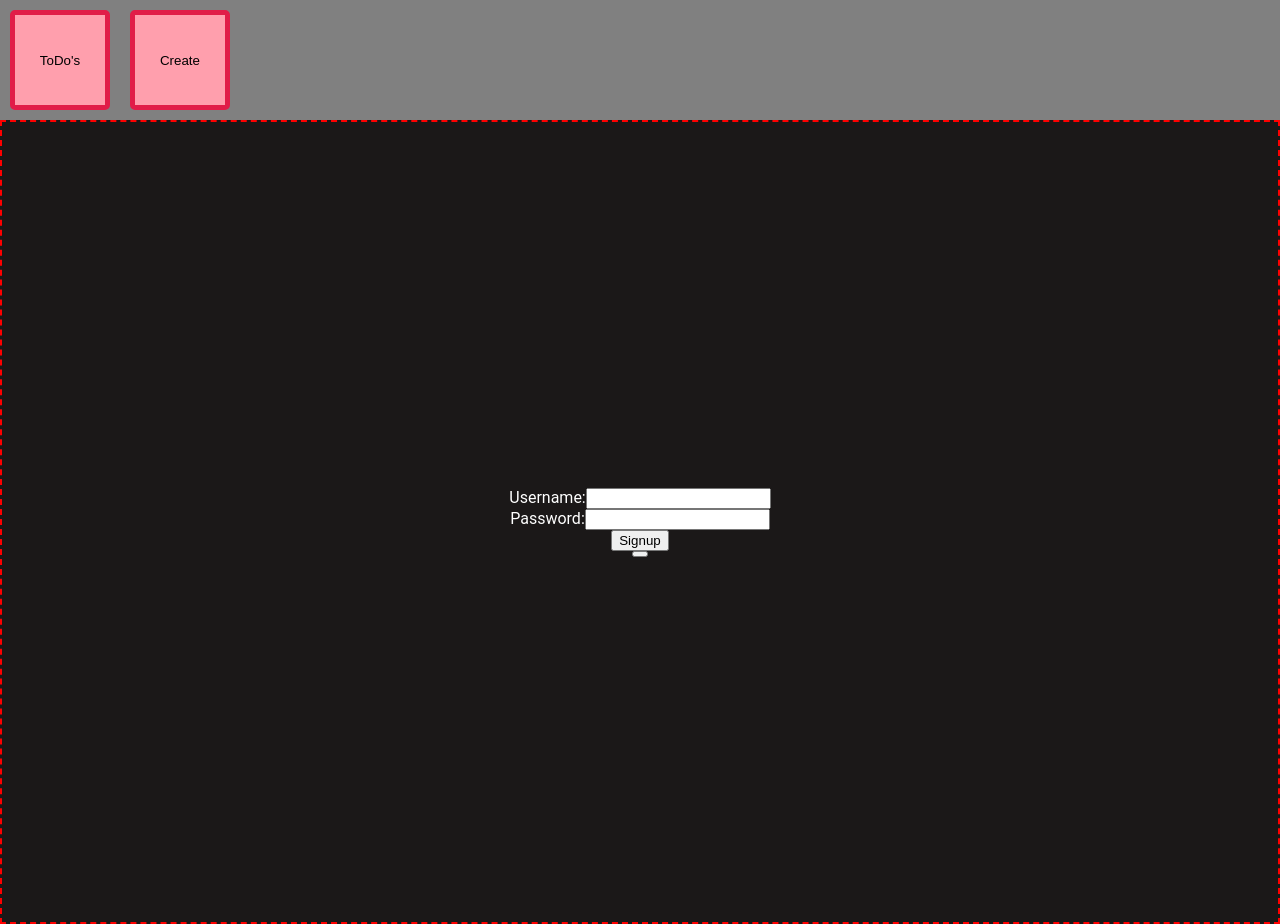
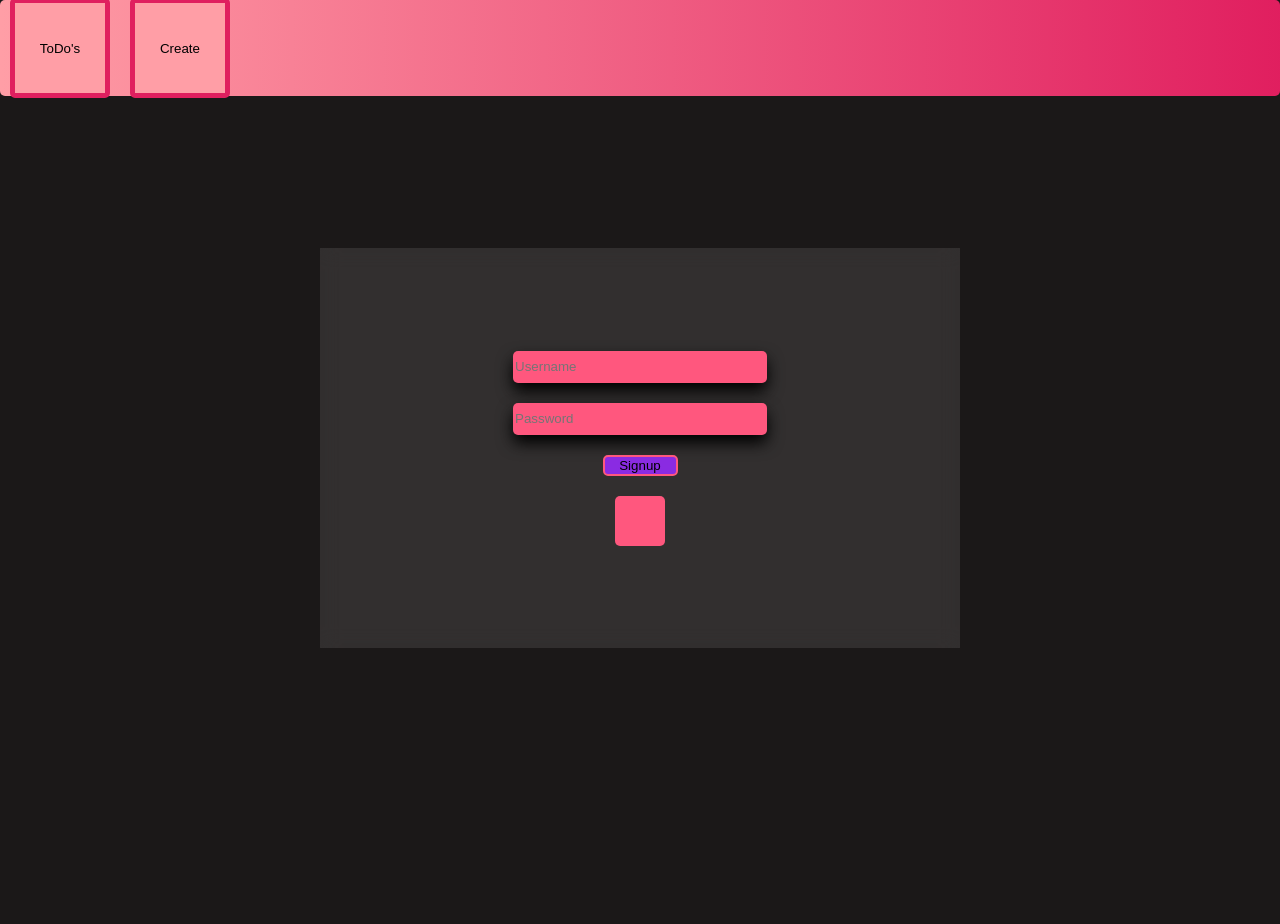
Before and after one commit to TheHeartstriker/ToDoApp, a React (Vite) app in the folder client/ToDoApp/: page /login in a window 1280 px wide. After the commit the page ends 800 px from the top, so only its background shows below. Built offline with nearby package versions, Linux system fonts and the light colour scheme.

Commit message:
Tons of small changes
Tons of refactors and changes adding async changing how login and signup work/looks

```diff
--- a/client/ToDoApp/src/Navigator.jsx
+++ b/client/ToDoApp/src/Navigator.jsx
@@ -1,7 +1,24 @@
-import { useState } from "react";
-import { Link } from "react-router-dom";
+import { useState, useContext, useEffect } from "react";
+import { Link, useNavigate } from "react-router-dom";
+import { TaskContext } from "./TaskProvider";
 
 function Nav() {
+  const { isSignedIn, setIsSignedIn } = useContext(TaskContext);
+  const navigate = useNavigate();
+
+  function isSignedInTrue() {
+    if (isSignedIn) {
+      return true;
+    }
+    return false;
+  }
+
+  useEffect(() => {
+    if (isSignedIn === false) {
+      navigate("/login");
+    }
+  }, []);
+
   return (
     <>
       <div id="ContainerHeader">
--- a/client/ToDoApp/src/TaskProvider.jsx
+++ b/client/ToDoApp/src/TaskProvider.jsx
@@ -4,8 +4,11 @@ import React, { createContext, useEffect, useState } from "react";
 export const TaskContext = createContext();
 //Creates a state to store the task data
 export const TaskProvider = ({ children }) => {
+  //Overhead taskdata that transfers data from the creator to the container
   const [taskData, setTaskData] = useState([]);
+  //State to check if the user is logged in usefull across the app
   const [isSignedIn, setIsSignedIn] = useState(false);
+  //State to store the user id for sending the data to the server
   const [userId, setUserId] = useState("");
 
   return (
--- a/client/ToDoApp/src/ToDoCreater.jsx
+++ b/client/ToDoApp/src/ToDoCreater.jsx
@@ -32,13 +32,12 @@ function ToDoCreater() {
     // Data sent to the server
     sendTaskData(newTask);
     // Data added to the main local task data
-    // Previous data and the new task
     const updatedTaskData = [...taskData, newTask];
 
     return updatedTaskData;
   };
 
-  function sendTaskData(datatosend) {
+  async function sendTaskData(datatosend) {
     const options = {
       method: "POST",
       headers: {
@@ -46,17 +45,16 @@ function ToDoCreater() {
       },
       body: JSON.stringify(datatosend),
     };
-
-    fetch("http://localhost:5000/api/createToDo", options)
-      //Response checks
-      .then((response) => response.text())
-      .then((responseData) => {
-        console.log("Response from server:", responseData);
-      })
-      //Error checks
-      .catch((error) => {
-        console.error("Error:", error);
-      });
+    try {
+      const response = await fetch(
+        "http://localhost:5000/api/createToDo",
+        options
+      );
+      const responseData = await response.text();
+      console.log("Response from server:", responseData);
+    } catch (error) {
+      console.error("Error:", error);
+    }
   }
 
   const handleReset = () => {
@@ -74,7 +72,7 @@ function ToDoCreater() {
           value={TaskName}
           onChange={handleTaskNameChange}
         />
-        <input
+        <textarea
           type="text"
           id="DescriptTask"
           placeholder="Task Description"
--- a/client/ToDoApp/src/index.css
+++ b/client/ToDoApp/src/index.css
@@ -18,11 +18,16 @@ body {
   border-color: #000000;
 }
 
+/* The grid items(the visable tasks that are created) */
+
 .grid-item {
   position: relative;
+  text-align: center;
+  border: 5px solid darkred;
+  background-color: hsl(340, 76%, 50%);
+
   margin: 75px;
   aspect-ratio: 1 / 1;
-  background-color: hsl(0, 5%, 15%);
   border-radius: 5px;
   color: #ffffff;
   padding: 10px;
@@ -31,22 +36,40 @@ body {
 }
 
 .grid-item.inspected {
+  z-index: 2;
   position: absolute;
+  text-align: center;
+  border: 5px solid darkred;
+  background-color: hsl(340, 76%, 50%);
+
   left: 50%;
   top: 50%;
   margin: 0;
   transform: translate(-50%, -50%);
-  background-color: hsl(0, 100%, 50%);
   height: 800px;
   width: 800px;
+  opacity: 1;
+}
+
+.grid-item.inspected h1 {
+  color: #ffffff;
+  z-index: 2;
+  position: relative;
+}
+
+.grid-item.inspected p {
+  color: #ffffff;
+  z-index: 2;
+  position: relative;
 }
 
 /* Buttons for the indvidual tasks */
 .TaskLeft button {
+  z-index: 1;
   position: absolute;
-  background-color: greenyellow;
   border: none;
-  opacity: 0.5;
+  background-color: hsl(0, 5%, 15%);
+  opacity: 0.3;
   height: 100%;
   width: 50%;
   bottom: 0;
@@ -54,10 +77,11 @@ body {
 }
 
 .TaskRight button {
+  z-index: 1;
   position: absolute;
-  background-color: gray;
   border: none;
-  opacity: 0.5;
+  background-color: hsl(0, 5%, 15%);
+  opacity: 0.1;
   height: 100%;
   width: 50%;
   bottom: 0;
@@ -68,13 +92,14 @@ body {
 
 .Creator {
   position: absolute;
-  width: 90vw;
-  height: 90vh;
+  /* Need to adjust */
+  width: 95vw;
+  height: 70vh;
 
   display: flex;
   flex-direction: column;
-
-  border: 5px lightblue;
+  border: 5px solid lightpink;
+  border-radius: 10px;
   background-color: hsl(0, 5%, 15%);
   color: #ffffff;
   padding: 10px;
@@ -89,6 +114,8 @@ body {
   position: absolute;
   bottom: 10px;
   left: 10px;
+  border: none;
+  background: radial-gradient(circle, hsl(355, 100%, 81%), hsl(340, 76%, 50%));
 }
 
 #Reset {
@@ -97,10 +124,25 @@ body {
   position: absolute;
   bottom: 10px;
   right: 10px;
+  border: none;
+  background: radial-gradient(circle, hsl(355, 100%, 81%), hsl(340, 76%, 50%));
 }
 
-/* Left and right nav */
+/* Typing boxes */
 
 #HeaderTask {
-  height: 100px;
+  margin: 20px;
+  border: none;
+  background-color: hsla(340, 76%, 50%, 0.5);
+  border-radius: 5px;
+  height: 10%;
+  text-align: center;
 }
+
+#DescriptTask {
+  border: none;
+  background-color: hsla(355, 100%, 81%, 0.5);
+  border-radius: 5px;
+  height: 75%;
+  text-align: center;
+}
--- a/client/ToDoApp/src/login/LoginSign/Login.jsx
+++ b/client/ToDoApp/src/login/LoginSign/Login.jsx
@@ -38,7 +38,7 @@ function Login() {
     }
   };
 
-  const handleLogin = () => {
+  const handleLogin = async () => {
     const options = {
       method: "POST",
       headers: {
@@ -47,9 +47,9 @@ function Login() {
       body: JSON.stringify({ username, password }),
     };
 
-    fetch("http://localhost:5000/api/login", options)
-      .then((response) => response.json())
-      .then((responseData) => {
+    try {
+      const response = await fetch("http://localhost:5000/api/login", options);
+      const responseData = await response.json();
       console.log("Response from server:", responseData);
       if (responseData.success) {
         setIsSignedIn(true);
@@ -58,13 +58,12 @@ function Login() {
       } else {
         setIsSignedIn(false);
       }
-      })
-      .catch((error) => {
+    } catch (error) {
       console.error("Error:", error);
-      });
+    }
   };
 
-  const handleSignup = () => {
+  const handleSignup = async () => {
     let UserId = uuidv4();
     const options = {
       method: "POST",
@@ -73,36 +72,36 @@ function Login() {
       },
       body: JSON.stringify({ username, password, UserId }),
     };
-
-    fetch("http://localhost:5000/api/signup", options)
-      .then((response) => response.text())
-      .then((responseData) => {
+    try {
+      const response = await fetch("http://localhost:5000/api/signup", options);
+      const responseData = await response.text();
+      setUserId(UserId);
       console.log("Response from server:", responseData);
-      })
-      .catch((error) => {
+    } catch (error) {
       console.error("Error:", error);
-      });
+    }
   };
 
   return (
     <>
       <div id="LogSignContainer">
+        <div id="LogSignPage">
           <div className="input-group">
-          <label htmlFor="LoginUsername">Username:</label>
             <input
               type="text"
               id="LoginUsername"
               value={username}
               onChange={handleUsernameChange}
+              placeholder="Username"
             />
           </div>
           <div className="input-group">
-          <label htmlFor="LoginPassword">Password:</label>
             <input
               type="password"
               id="LoginPassword"
               value={password}
               onChange={handlePasswordChange}
+              placeholder="Password"
             />
           </div>
           <button id="login" onClick={handleSignOrLog}>
@@ -110,6 +109,7 @@ function Login() {
           </button>
           <button id="switch" onClick={handleSwitch}></button>
         </div>
+      </div>
     </>
   );
 }
--- a/client/ToDoApp/src/login/LoginSign/NavLogin.css
+++ b/client/ToDoApp/src/login/LoginSign/NavLogin.css
@@ -1,12 +1,21 @@
+/* The naviagtion bar realted css */
 #ContainerHeader {
-  background-color: grey;
+  position: relative;
+  z-index: 1;
   display: flex;
   align-items: center;
+  border-radius: 5px;
+  height: 12vh;
+  background: linear-gradient(
+    to right,
+    hsl(355, 100%, 81%),
+    hsl(340, 76%, 50%)
+  ); /* Ensure this is defined after background-color */
 }
 
 #ContainerHeader button {
-  border: 5px solid #e11d48;
-  background-color: rgb(255, 159, 173);
+  border: 5px solid hsl(340, 76%, 50%);
+  background-color: hsl(355, 100%, 81%);
   border-radius: 5px;
   margin: 10px;
   padding: 10px;
@@ -18,20 +27,54 @@
 #ContainerHeader button:hover {
   background-color: #ff577e;
 }
+/* Login related css */
 
 #LogSignContainer {
   display: flex;
-  flex-direction: column;
-  align-items: center; /* Center items horizontally */
-  justify-content: center; /* Center items vertically */
-  height: 100vh; /* Full viewport height */
-  border: 2px dashed red; /* Debugging border */
+  align-items: center;
+  justify-content: center;
+  height: 88vh; /* Full viewport height */
+  width: 100vw; /* Full viewport width */
 }
 
-.input-group {
-  color: #ffffff;
+#LogSignPage {
+  position: relative;
+  display: flex;
+  flex-direction: column;
+  align-items: center;
+  justify-content: center;
+  height: 50vh;
+  width: 50vw;
+
+  background: rgba(255, 255, 255, 0.1); /* Semi-transparent background */
+  backdrop-filter: blur(10px);
 }
 
-.input-group-signup {
-  color: #ffffff;
+/* Get the id of the elements in the container */
+
+.input-group input {
+  width: 250px;
+  height: 30px;
+  background-color: #ff577e;
+  border: none;
+  border-radius: 5px;
+  margin: 10px;
+  box-shadow: 0 8px 16px rgba(0, 0, 0, 1);
 }
+
+#switch {
+  background-color: #ff577e;
+  margin: 10px;
+  border: none;
+  border-radius: 5px;
+  height: 50px;
+  width: 50px;
+}
+
+#login {
+  width: 75px;
+  background-color: blueviolet;
+  border: 2.5px solid #ff577e;
+  border-radius: 5px;
+  margin: 10px;
+}
```
Also changed, not shown: client/ToDoApp/src/TodoContainer.jsx (+41 -48 lines), 1 other file (tests, documents, lock files or other folders). Lines whose indentation alone changed are shown as unchanged.
